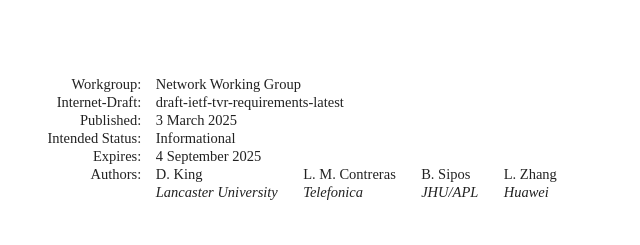
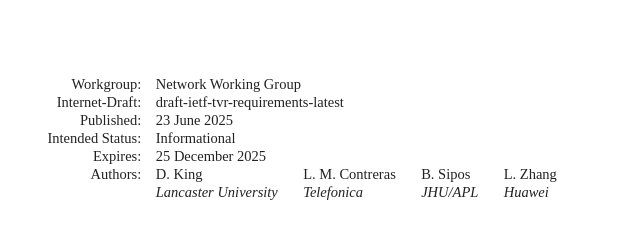
Before and after one commit to danielkinguk/tvr-requirements, a plain HTML site: page updates-05/draft-ietf-tvr-requirements.html in a window 1280 px wide. Shown: the top 245 px of the page, 92-732 px from the left. Drawn offline with Linux system fonts and the light colour scheme; a web font is replaced by a local one.

Commit message:
Script updating gh-pages from 83fde70. [ci skip]

```diff
--- a/updates-05/draft-ietf-tvr-requirements.html
+++ b/updates-05/draft-ietf-tvr-requirements.html
@@ -16,25 +16,25 @@
          network topology or other cost functions associated with the route.
        This document introduces requirements where TVR computations could improve message exchange in a network.
     " name="description">
-<meta content="xml2rfc 3.27.0" name="generator">
+<meta content="xml2rfc 3.29.0" name="generator">
 <meta content="Time-variant" name="keyword">
 <meta content="Routing" name="keyword">
 <meta content="Mobility" name="keyword">
 <meta content="Requirements" name="keyword">
 <meta content="draft-ietf-tvr-requirements-latest" name="ietf.draft">
 <!-- Generator version information:
-  xml2rfc 3.27.0
-    Python 3.12.9
+  xml2rfc 3.29.0
+    Python 3.12.11
     ConfigArgParse 1.7
     google-i18n-address 3.1.1
     intervaltree 3.1.0
-    Jinja2 3.1.5
-    lxml 5.3.0
-    platformdirs 4.3.6
+    Jinja2 3.1.6
+    lxml 5.3.1
+    platformdirs 4.3.8
     pycountry 24.6.1
     PyYAML 6.0.2
-    requests 2.32.3
-    setuptools 70.3.0
+    requests 2.32.4
+    setuptools 80.9.0
     wcwidth 0.2.13
 -->
 <link href="draft-ietf-tvr-requirements.xml" rel="alternate" type="application/rfc+xml">
@@ -1054,11 +1054,11 @@ svg :is([fill="white"], [fill^="#fff"]) {
 <thead><tr>
 <td class="left">Internet-Draft</td>
 <td class="center">tvr-requirements</td>
-<td class="right">March 2025</td>
+<td class="right">June 2025</td>
 </tr></thead>
 <tfoot><tr>
 <td class="left">King, et al.</td>
-<td class="center">Expires 4 September 2025</td>
+<td class="center">Expires 25 December 2025</td>
 <td class="right">[Page]</td>
 </tr></tfoot>
 </table>
@@ -1071,12 +1071,12 @@ svg :is([fill="white"], [fill^="#fff"]) {
 <dd class="internet-draft">draft-ietf-tvr-requirements-latest</dd>
 <dt class="label-published">Published:</dt>
 <dd class="published">
-<time datetime="2025-03-03" class="published">3 March 2025</time>
+<time datetime="2025-06-23" class="published">23 June 2025</time>
     </dd>
 <dt class="label-intended-status">Intended Status:</dt>
 <dd class="intended-status">Informational</dd>
 <dt class="label-expires">Expires:</dt>
-<dd class="expires"><time datetime="2025-09-04">4 September 2025</time></dd>
+<dd class="expires"><time datetime="2025-12-25">25 December 2025</time></dd>
 <dt class="label-authors">Authors:</dt>
 <dd class="authors">
 <div class="author">
@@ -1141,7 +1141,7 @@ svg :is([fill="white"], [fill^="#fff"]) {
         time. It is inappropriate to use Internet-Drafts as reference
         material or to cite them other than as "work in progress."<a href="#section-boilerplate.1-3" class="pilcrow">¶</a></p>
 <p id="section-boilerplate.1-4">
-        This Internet-Draft will expire on 4 September 2025.<a href="#section-boilerplate.1-4" class="pilcrow">¶</a></p>
+        This Internet-Draft will expire on 25 December 2025.<a href="#section-boilerplate.1-4" class="pilcrow">¶</a></p>
 </section>
 </div>
 <div id="copyright">
```
Also changed, not shown: updates-05/draft-ietf-tvr-requirements.txt.
